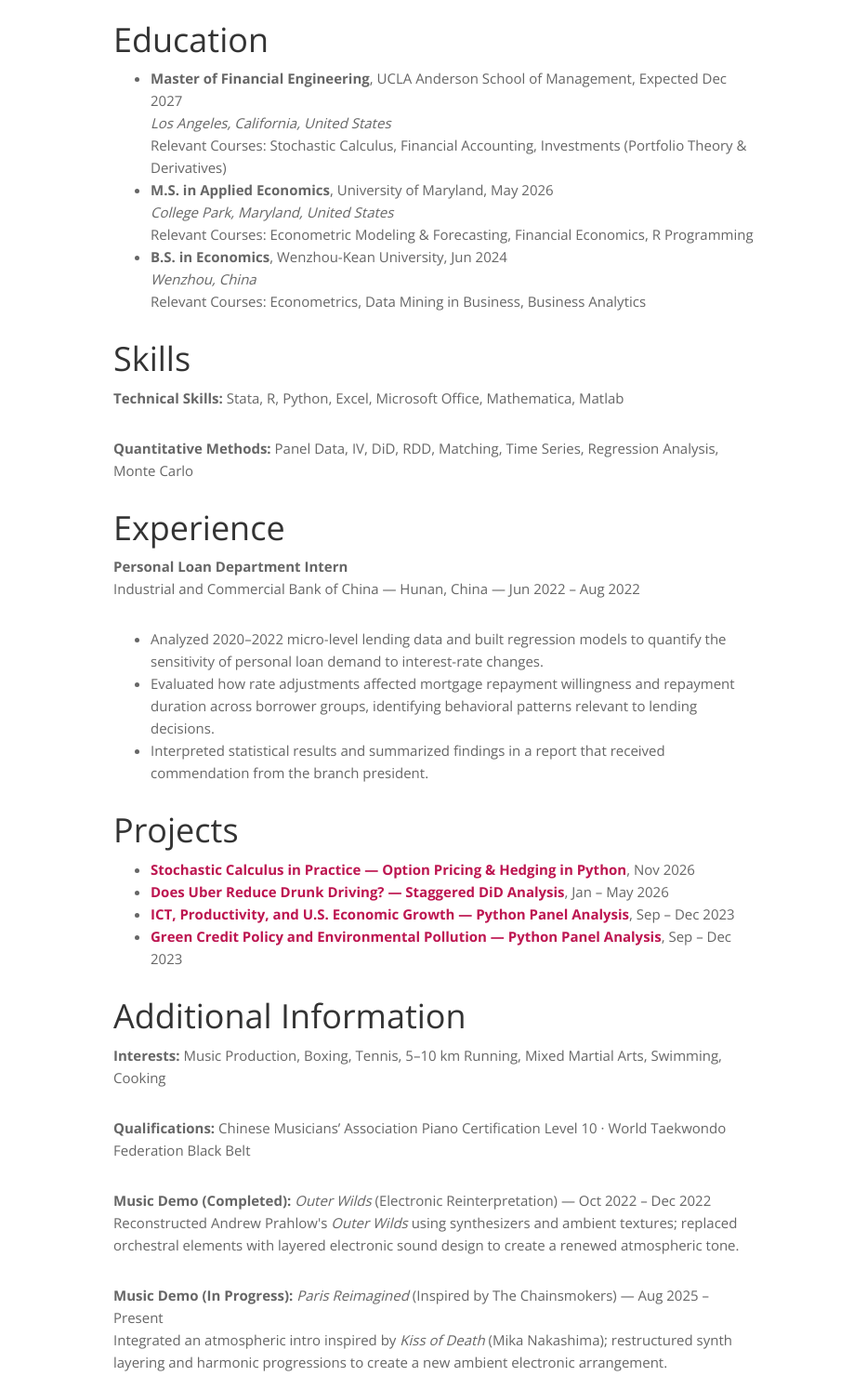
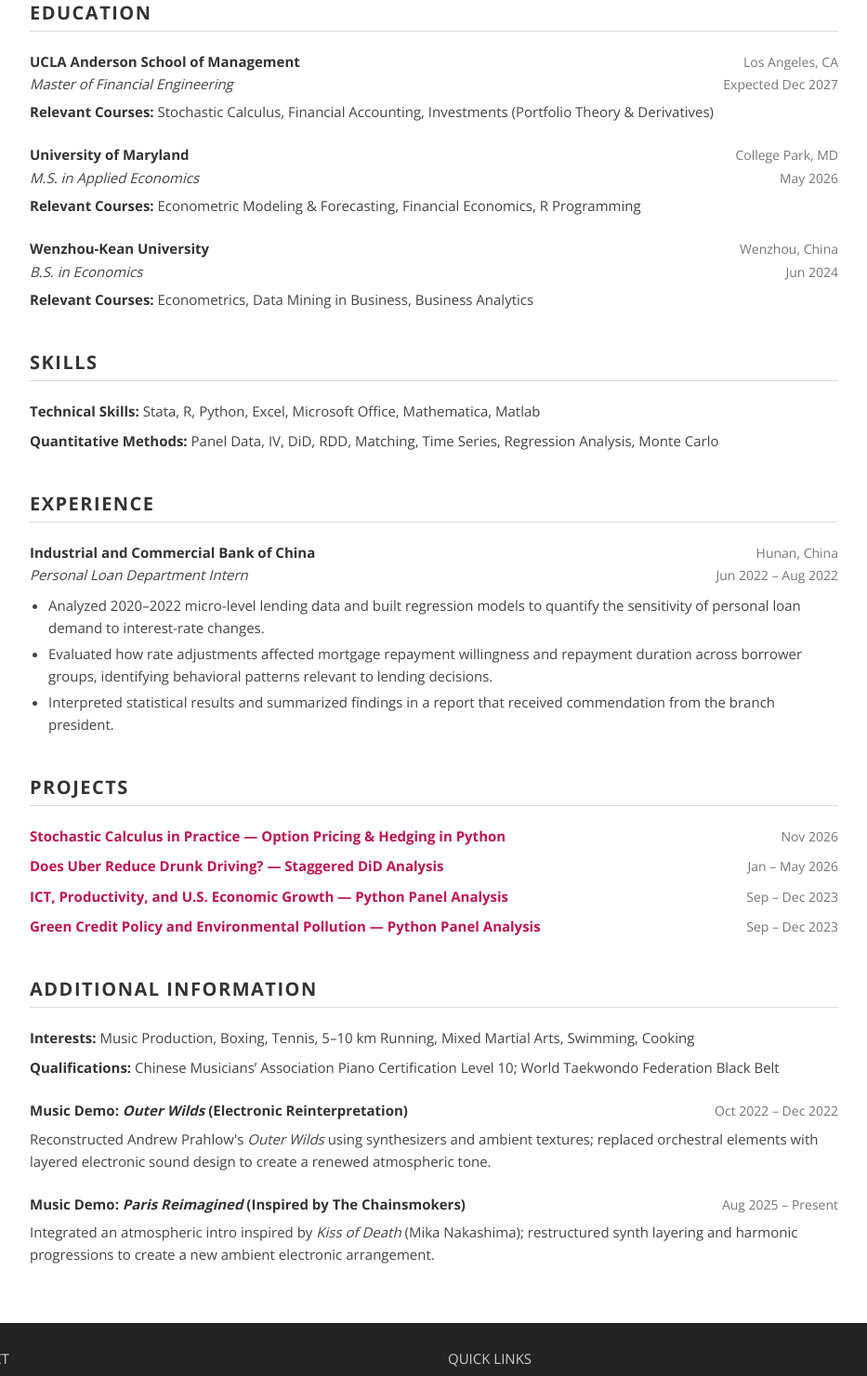
Before and after one commit to nitricmaster/nitricmaster.github.io, a plain HTML site: page Initio/cv.html in a window 1280 px wide. Shown: the part 290-1770 px from the top of the page at 93% size, without its empty margins (173-1106 px from the left). Drawn offline with nearby package versions, Linux system fonts and the light colour scheme; a web font is replaced by a local one.

Commit message:
Refine CV and projects layout

```diff
--- a/Initio/assets/css/styles.css
+++ b/Initio/assets/css/styles.css
@@ -812,3 +812,128 @@ footer.entry-meta .meta-in {
     max-width: 1080px;
   }
 }
+
+/*********************************************************************
+
+                 Personal site refinements (Hongshi Liu)
+
+**********************************************************************/
+/* Readability: darker body text in the page content */
+#main {
+  color: #444444;
+}
+
+/* Home - Areas of Interest: keep the four columns aligned */
+.featured {
+  font-size: 14px;
+}
+.featured h3 {
+  font-size: 18px;
+  letter-spacing: 0.5px;
+  margin-bottom: 12px;
+}
+@media (min-width: 992px) {
+  .featured h3 {
+    min-height: 2.8em;
+    display: flex;
+    align-items: flex-end;
+    justify-content: center;
+  }
+}
+
+/* CV page: resume-style rows (title left, date/location right) */
+.cv {
+  font-size: 15px;
+  line-height: 1.6;
+}
+.cv h2 {
+  font-size: 20px;
+  font-weight: 700;
+  text-transform: uppercase;
+  letter-spacing: 1.5px;
+  color: #333333;
+  border-bottom: 1px solid #dddddd;
+  padding-bottom: 8px;
+  margin: 45px 0 20px;
+}
+.cv h2:first-child {
+  margin-top: 0;
+}
+.cv-entry {
+  margin-bottom: 22px;
+}
+.cv-row {
+  display: flex;
+  justify-content: space-between;
+  align-items: baseline;
+  gap: 24px;
+}
+.cv-org {
+  font-weight: 700;
+  color: #333333;
+}
+a.cv-org {
+  color: #bd1550;
+}
+.cv-role {
+  font-style: italic;
+}
+.cv-right {
+  flex-shrink: 0;
+  white-space: nowrap;
+  color: #777777;
+  font-size: 14px;
+}
+.cv-label {
+  font-weight: 700;
+  color: #333333;
+}
+.cv .cv-detail,
+.cv .cv-line {
+  margin: 6px 0 0;
+}
+.cv .cv-line + .cv-line {
+  margin-top: 8px;
+}
+.cv-entry ul {
+  margin: 8px 0 0;
+  padding-left: 20px;
+}
+.cv-entry li {
+  margin-bottom: 4px;
+}
+.cv-compact .cv-row + .cv-row {
+  margin-top: 8px;
+}
+@media (max-width: 600px) {
+  .cv-row {
+    flex-direction: column;
+    gap: 0;
+  }
+}
+
+/* Projects page: calmer titles than the template's 36px uppercase */
+.projects .entry-title {
+  font-size: 24px;
+  font-weight: 400;
+  text-transform: none;
+  letter-spacing: 0;
+  line-height: 1.3;
+  color: #333333;
+  margin-bottom: 8px;
+}
+.projects .entry-header .entry-meta {
+  font-size: 15px;
+  margin-bottom: 18px;
+}
+.projects .entry-content {
+  margin-bottom: 50px;
+}
+.projects .entry-content p,
+.projects .entry-content ul {
+  margin-bottom: 12px;
+}
+.projects .section-title {
+  font-size: 24px;
+  margin: 10px 0 35px;
+}
--- a/Initio/cv.html
+++ b/Initio/cv.html
@@ -58,59 +58,72 @@
 
 		<div class="row topspace">
 
-			<article class="col-sm-8 col-sm-offset-2 maincontent">
+			<article class="col-md-10 col-md-offset-1 maincontent cv">
 
 				<h2>Education</h2>
-				<ul>
-					<li>
-						<strong>Master of Financial Engineering</strong>, UCLA Anderson School of Management, Expected Dec 2027<br>
-						<em>Los Angeles, California, United States</em><br>
-						Relevant Courses: Stochastic Calculus, Financial Accounting, Investments (Portfolio Theory &amp; Derivatives)
-					</li>
-					<li>
-						<strong>M.S. in Applied Economics</strong>, University of Maryland, May 2026<br>
-						<em>College Park, Maryland, United States</em><br>
-						Relevant Courses: Econometric Modeling &amp; Forecasting, Financial Economics, R Programming
-					</li>
-					<li>
-						<strong>B.S. in Economics</strong>, Wenzhou-Kean University, Jun 2024<br>
-						<em>Wenzhou, China</em><br>
-						Relevant Courses: Econometrics, Data Mining in Business, Business Analytics
-					</li>
-				</ul>
+
+				<div class="cv-entry">
+					<div class="cv-row"><span class="cv-org">UCLA Anderson School of Management</span><span class="cv-right">Los Angeles, CA</span></div>
+					<div class="cv-row"><span class="cv-role">Master of Financial Engineering</span><span class="cv-right">Expected Dec 2027</span></div>
+					<p class="cv-detail"><span class="cv-label">Relevant Courses:</span> Stochastic Calculus, Financial Accounting, Investments (Portfolio Theory &amp; Derivatives)</p>
+				</div>
+
+				<div class="cv-entry">
+					<div class="cv-row"><span class="cv-org">University of Maryland</span><span class="cv-right">College Park, MD</span></div>
+					<div class="cv-row"><span class="cv-role">M.S. in Applied Economics</span><span class="cv-right">May 2026</span></div>
+					<p class="cv-detail"><span class="cv-label">Relevant Courses:</span> Econometric Modeling &amp; Forecasting, Financial Economics, R Programming</p>
+				</div>
+
+				<div class="cv-entry">
+					<div class="cv-row"><span class="cv-org">Wenzhou-Kean University</span><span class="cv-right">Wenzhou, China</span></div>
+					<div class="cv-row"><span class="cv-role">B.S. in Economics</span><span class="cv-right">Jun 2024</span></div>
+					<p class="cv-detail"><span class="cv-label">Relevant Courses:</span> Econometrics, Data Mining in Business, Business Analytics</p>
+				</div>
 
 				<h2>Skills</h2>
-				<p><strong>Technical Skills:</strong> Stata, R, Python, Excel, Microsoft Office, Mathematica, Matlab</p>
-				<p><strong>Quantitative Methods:</strong> Panel Data, IV, DiD, RDD, Matching, Time Series, Regression Analysis, Monte Carlo</p>
+
+				<div class="cv-entry">
+					<p class="cv-line"><span class="cv-label">Technical Skills:</span> Stata, R, Python, Excel, Microsoft Office, Mathematica, Matlab</p>
+					<p class="cv-line"><span class="cv-label">Quantitative Methods:</span> Panel Data, IV, DiD, RDD, Matching, Time Series, Regression Analysis, Monte Carlo</p>
+				</div>
 
 				<h2>Experience</h2>
-				<p><strong>Personal Loan Department Intern</strong><br>
-				Industrial and Commercial Bank of China &mdash; Hunan, China &mdash; Jun 2022 &ndash; Aug 2022</p>
-				<ul>
-					<li>Analyzed 2020&ndash;2022 micro-level lending data and built regression models to quantify the sensitivity of personal loan demand to interest-rate changes.</li>
-					<li>Evaluated how rate adjustments affected mortgage repayment willingness and repayment duration across borrower groups, identifying behavioral patterns relevant to lending decisions.</li>
-					<li>Interpreted statistical results and summarized findings in a report that received commendation from the branch president.</li>
-				</ul>
+
+				<div class="cv-entry">
+					<div class="cv-row"><span class="cv-org">Industrial and Commercial Bank of China</span><span class="cv-right">Hunan, China</span></div>
+					<div class="cv-row"><span class="cv-role">Personal Loan Department Intern</span><span class="cv-right">Jun 2022 &ndash; Aug 2022</span></div>
+					<ul>
+						<li>Analyzed 2020&ndash;2022 micro-level lending data and built regression models to quantify the sensitivity of personal loan demand to interest-rate changes.</li>
+						<li>Evaluated how rate adjustments affected mortgage repayment willingness and repayment duration across borrower groups, identifying behavioral patterns relevant to lending decisions.</li>
+						<li>Interpreted statistical results and summarized findings in a report that received commendation from the branch president.</li>
+					</ul>
+				</div>
 
 				<h2>Projects</h2>
-				<ul>
-					<li><strong><a href="research.html#stochastic-calculus">Stochastic Calculus in Practice &mdash; Option Pricing &amp; Hedging in Python</a></strong>, Nov 2026</li>
-					<li><strong><a href="research.html#uber-drunk-driving">Does Uber Reduce Drunk Driving? &mdash; Staggered DiD Analysis</a></strong>, Jan &ndash; May 2026</li>
-					<li><strong><a href="research.html#ict-growth">ICT, Productivity, and U.S. Economic Growth &mdash; Python Panel Analysis</a></strong>, Sep &ndash; Dec 2023</li>
-					<li><strong><a href="research.html#green-credit">Green Credit Policy and Environmental Pollution &mdash; Python Panel Analysis</a></strong>, Sep &ndash; Dec 2023</li>
-				</ul>
+
+				<div class="cv-entry cv-compact">
+					<div class="cv-row"><a class="cv-org" href="research.html#stochastic-calculus">Stochastic Calculus in Practice &mdash; Option Pricing &amp; Hedging in Python</a><span class="cv-right">Nov 2026</span></div>
+					<div class="cv-row"><a class="cv-org" href="research.html#uber-drunk-driving">Does Uber Reduce Drunk Driving? &mdash; Staggered DiD Analysis</a><span class="cv-right">Jan &ndash; May 2026</span></div>
+					<div class="cv-row"><a class="cv-org" href="research.html#ict-growth">ICT, Productivity, and U.S. Economic Growth &mdash; Python Panel Analysis</a><span class="cv-right">Sep &ndash; Dec 2023</span></div>
+					<div class="cv-row"><a class="cv-org" href="research.html#green-credit">Green Credit Policy and Environmental Pollution &mdash; Python Panel Analysis</a><span class="cv-right">Sep &ndash; Dec 2023</span></div>
+				</div>
 
 				<h2>Additional Information</h2>
-				<p><strong>Interests:</strong> Music Production, Boxing, Tennis, 5&ndash;10 km Running, Mixed Martial Arts, Swimming, Cooking</p>
-				<p><strong>Qualifications:</strong> Chinese Musicians&rsquo; Association Piano Certification Level 10 &middot; World Taekwondo Federation Black Belt</p>
-				<p>
-					<strong>Music Demo (Completed):</strong> <em>Outer Wilds</em> (Electronic Reinterpretation) &mdash; Oct 2022 &ndash; Dec 2022<br>
-					Reconstructed Andrew Prahlow's <em>Outer Wilds</em> using synthesizers and ambient textures; replaced orchestral elements with layered electronic sound design to create a renewed atmospheric tone.
-				</p>
-				<p>
-					<strong>Music Demo (In Progress):</strong> <em>Paris Reimagined</em> (Inspired by The Chainsmokers) &mdash; Aug 2025 &ndash; Present<br>
-					Integrated an atmospheric intro inspired by <em>Kiss of Death</em> (Mika Nakashima); restructured synth layering and harmonic progressions to create a new ambient electronic arrangement.
-				</p>
+
+				<div class="cv-entry">
+					<p class="cv-line"><span class="cv-label">Interests:</span> Music Production, Boxing, Tennis, 5&ndash;10 km Running, Mixed Martial Arts, Swimming, Cooking</p>
+					<p class="cv-line"><span class="cv-label">Qualifications:</span> Chinese Musicians&rsquo; Association Piano Certification Level 10; World Taekwondo Federation Black Belt</p>
+				</div>
+
+				<div class="cv-entry">
+					<div class="cv-row"><span class="cv-org">Music Demo: <em>Outer Wilds</em> (Electronic Reinterpretation)</span><span class="cv-right">Oct 2022 &ndash; Dec 2022</span></div>
+					<p class="cv-detail">Reconstructed Andrew Prahlow's <em>Outer Wilds</em> using synthesizers and ambient textures; replaced orchestral elements with layered electronic sound design to create a renewed atmospheric tone.</p>
+				</div>
+
+				<div class="cv-entry">
+					<div class="cv-row"><span class="cv-org">Music Demo: <em>Paris Reimagined</em> (Inspired by The Chainsmokers)</span><span class="cv-right">Aug 2025 &ndash; Present</span></div>
+					<p class="cv-detail">Integrated an atmospheric intro inspired by <em>Kiss of Death</em> (Mika Nakashima); restructured synth layering and harmonic progressions to create a new ambient electronic arrangement.</p>
+				</div>
 
 			</article>
 
```
Also changed, not shown: Initio/research.html (+1 -1 lines).
